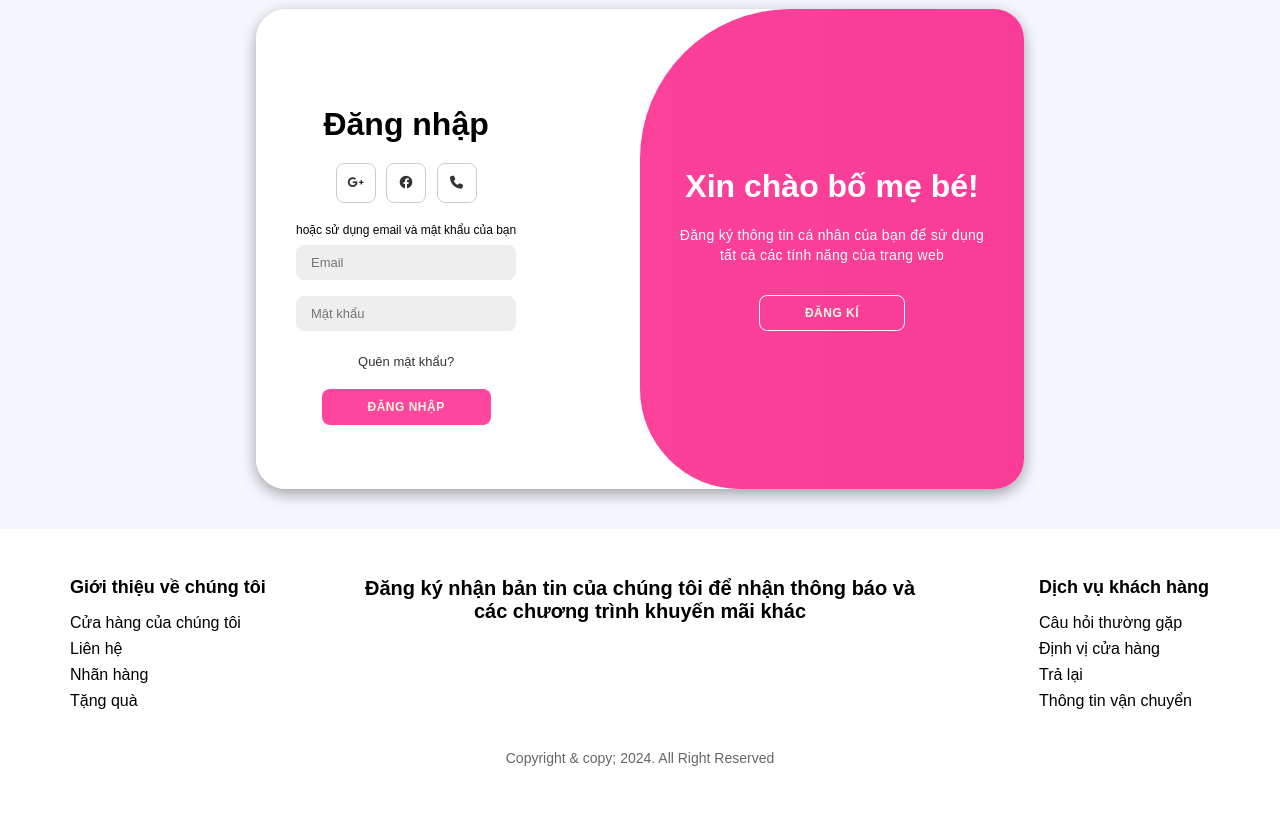
After one commit to Kaizeno44/CongNghePhanMem, a Django app: page /login/ in a window 1280 px wide. The commit adds this page. Shown: the part 352-1166 px from the top of the page. Run offline with Django 5.2, Linux system fonts and the light colour scheme.

Commit message:
CNPM project

```diff
--- /dev/null
+++ b/CNPM/app/static/app/css/style.css
@@ -0,0 +1,518 @@
+
+*{
+    margin: 0;
+    box-sizing: border-box;
+    font-family: 'Montserrat', sans-serif;
+}
+
+body {
+    background: #F5F7FD;
+    font-family: Helvetica ;
+}
+
+.header_top {
+    background: rgb(234, 0, 97);
+}
+.img_km{
+    display: flex;
+    justify-content: center;
+    align-items: center;
+}
+.img_km img {
+    padding: 0px 45px;
+    width: 1140px;
+    max-height: 70px;
+}
+.container_header_top {
+    display: flex;
+    justify-content: space-between;
+    align-items: center;
+    width: 1140px;
+    margin: auto;
+    padding: 5px 0px;
+}
+.list_Function{
+    display: flex;
+    justify-content: space-between;
+    gap: 20px;
+    height: 25px;
+
+}
+.search input {
+    width: 450px;
+    height: 40px;
+    border-radius: 50px;
+}
+.input_search{
+    outline: none;
+    display: block;
+    width: 100%;
+    height: 34px;
+    padding: 6px 12px;
+    font-size: 14px;
+    line-height: 1.42857143;
+    color: #555;
+    background-color: #fff;
+    background-image: none;
+    border: 1px solid gray;
+}
+.header__menu > ul > li > a:hover {
+    color: rgb(11, 183, 252);
+    text-decoration: none;
+    transition: color 0.3s ease;
+}
+.item_list_Function:hover{
+    background: rgb(234, 0, 97);
+    border-radius: 8px;
+}
+.input_search:hover{
+    border: 1px solid rgb(234, 0, 97);
+
+}
+.search i {
+    height: 20px;
+    width: 20px;
+    font-size: 25px;
+    color: #ED1164;
+    position: absolute;
+    right: 15px;
+    top: 7px;
+    font-weight: 400;
+}
+.item_list_Function {
+    display: flex;
+    justify-content: center;
+    align-items: center;
+    gap: 10px;
+    border-right: 1.5px solid black;
+    padding-right: 10px;
+    cursor: pointer;
+}
+.container_header_bottom{
+    display: flex;
+    align-items: center;
+    width: 1140px;
+    margin: auto;
+    font-size: 15px;
+    padding-bottom: 10px;
+}
+
+.header_menu {
+    display: flex;
+    gap: 5px;
+}
+.header__menu > ul {
+    list-style: none;
+    padding: 0;
+    margin: 0;
+    width: 100%;
+    display: flex;
+    height: 40px;
+    vertical-align: middle;
+    line-height: 40px;
+    gap: 15px;
+}
+.header__menu {
+    float: left;
+    margin-left: 40px;
+}
+.header__menu > ul > li {
+    padding: 0px 49px;
+}
+.header__menu > ul > li > a {
+    color: #000;
+    text-transform: uppercase;
+    font-weight: bold;
+    font-size: 15px;
+    text-decoration: none;
+}
+.header__bars {
+    float: left;
+    background: #dcd3b8;
+    border-radius: 10px;
+    padding: 12px 12px;
+    cursor: pointer;
+    position: relative;
+    width: 130px;
+    box-sizing: border-box;
+}
+.header__bars span {
+    font-weight: bold;
+    text-transform: uppercase;
+}
+.container{
+    background-color: #fff;
+    border-radius: 30px;
+    box-shadow: 0 5px 15px rgba(0, 0, 0, 0.35);
+    position: relative;
+    overflow: hidden;
+    width: 768px;
+    max-width: 100%;
+    min-height: 480px;
+    margin: auto;
+}
+
+.container p{
+    font-size: 14px;
+    line-height: 20px;
+    letter-spacing: 0.3px;
+    margin: 20px 0;
+}
+
+.container span{
+    font-size: 12px;
+}
+
+.container a{
+    color: #333;
+    font-size: 13px;
+    text-decoration: none;
+    margin: 15px 0 10px;
+}
+
+.container button{
+    background-color: rgb(255, 70, 158);
+    color: cornsilk;
+    font-size: 12px;
+    padding: 10px 45px;
+    border: 1px solid transparent;
+    border-radius: 8px;
+    font-weight: 600;
+    letter-spacing: 0.5px;
+    text-transform: uppercase;
+    margin-top: 10px;
+    cursor: pointer;
+}
+
+.container button.hidden{
+    background-color: transparent;
+    border-color: #fff;
+}
+
+.container form{
+    background-color: #fff;
+    display: flex;
+    align-items: center;
+    justify-content: center;
+    flex-direction: column;
+    padding: 0 40px;
+    height: 100%;
+}
+
+.container input{
+    background-color: #eee;
+    border: none;
+    margin: 8px 0;
+    padding: 10px 15px;
+    font-size: 13px;
+    border-radius: 8px;
+    width: 100%;
+    outline: none;
+}
+
+.form-container{
+    position: absolute;
+    top: 0;
+    height: 100%;
+    transition: all 0.6s ease-in-out;
+}
+
+.sign-in{
+    left: 0;
+    width: 50%;
+    z-index: 2;
+}
+
+.container.active .sign-in{
+    transform: translateX(100%);
+}
+
+.sign-up{
+    left: 0;
+    width: 50%;
+    opacity: 0;
+    z-index: 1;
+}
+
+.container.active .sign-up{
+    transform: translateX(100%);
+    opacity: 1;
+    z-index: 5;
+    animation: move 0.6s;
+}
+
+.social-icons{
+    margin: 20px 0;
+}
+
+.social-icons a{
+    border: 1px solid #ccc;
+    border-radius: 20%;
+    display: inline-flex;
+    justify-content: center;
+    align-items: center;
+    margin: 0 3px;
+    width: 40px;
+    height: 40px;
+}
+
+.toggle-container{
+    position: absolute;
+    top: 0;
+    left: 50%;
+    width: 50%;
+    height: 100%;
+    overflow: hidden;
+    transition: all 0.6s ease-in-out;
+    border-radius: 150px 0 0 100px;
+    z-index: 1000;
+}
+
+.container.active .toggle-container{
+    transform: translateX(-100%);
+    border-radius: 0 150px 100px 0;
+}
+
+.toggle{
+    background-color: #f12711;
+    height: 100%;
+    background: linear-gradient(to right, rgb(255, 70, 158), rgb(248, 60, 151));
+    color: #fff;
+    position: relative;
+    left: -100%;
+    height: 100%;
+    width: 200%;
+    transform: translateX(0);
+    transition: all 0.6s ease-in-out;
+}
+
+.container.active .toggle{
+    transform: translateX(50%);
+}
+
+.toggle-panel{
+    position: absolute;
+    width: 50%;
+    height: 100%;
+    display: flex;
+    align-items: center;
+    justify-content: center;
+    flex-direction: column;
+    padding: 0 30px;
+    text-align: center;
+    top: 0;
+    transform: translateX(0);
+    transition: all 0.6s ease-in-out;
+}
+
+.toggle-left{
+    transform: translateX(-200%);
+}
+
+.container.active .toggle-left{
+    transform: translateX(0);
+}
+
+.toggle-right{
+    right: 0;
+    transform: translateX(0);
+}
+
+.container.active .toggle-right{
+    transform: translateX(200%);
+}
+
+
+@media only screen and (min-width: 320px) and (max-width: 767px) {
+    .container {
+        background-color: #fff;
+        border-radius: 30px;
+        box-shadow: 0 5px 15px rgba(0, 0, 0, 0.35);
+        position: center;
+        overflow: hidden;
+        width: 330px;
+        max-width: 100%;
+        min-height: 500px;
+    }
+    .social-icons a {
+        font-size: 10px;
+        border-radius: 30%;
+        margin: 1px 3px 3px;
+        justify-content: center;
+        width: 30px;
+        height: 30px;
+    }
+    .toggle-container{
+        position: absolute;
+        top: 0;
+        left: 50%;
+        width: 50%;
+        height: 100%;
+        overflow: hidden;
+        transition: all 0.6s ease-in-out;
+        border-radius: 75px 0 0 50px;
+        z-index: 500;
+    }
+    h1 {
+        font-size: 20px;
+    }
+    .span{
+        font-size: 3px;
+    }
+    a {
+        font-size: 5px;
+    }
+    .container form {
+        font-size: 15px;
+    }
+    .container input {
+        border: none;
+        margin: 8px 0;
+        padding: 10px 15px;
+        font-size: 10px;
+        border-radius: 8px;
+        width: 120%;
+        outline: none;
+    }
+    .container button{
+        background-color: #f12711;
+        color: #fff;
+        font-size: 11px;
+        padding: 5px 25px;
+        border: 1px solid transparent;
+        border-radius: 8px;
+        font-weight: 600;
+        letter-spacing: 0.5px;
+        text-transform: uppercase;
+        margin-top: 15px;
+        cursor: pointer;
+    }
+    .sign-in{
+        left: 0;
+        width: 50%;
+        z-index: 1;
+    }
+    .sign-up{
+        left: 0;
+        width: 50%;
+        opacity: 0;
+        z-index: 1;
+    }
+
+}
+
+.theme-supertitle {
+    background-image: url(https://sua.vn/themes/sua/images/bgsua.jpg);
+    height: 150px;
+    width: 100%;
+    background-repeat: no-repeat;
+    background-position: 50% 80%;
+    margin-bottom: 25px;
+}
+.theme-supertitle span {
+    display: block;
+    width: 1200px;
+    margin: 0 auto;
+    padding: 65px 0;
+    text-transform: uppercase;
+    font-size: 32px;
+}
+.container_footer{
+    margin:  auto;
+    width: 1140px;
+    background: #fff;
+}
+.footer {
+    background-color: #fff;
+    padding: 3rem 1rem;
+    font-family: Arial, sans-serif;
+    margin-top: 40px;
+}
+
+.grid {
+    display: grid;
+    grid-template-columns: 1fr;
+    gap: 2rem;
+}
+
+@media (min-width: 768px) {
+    .grid {
+        grid-template-columns: repeat(4, 1fr);
+    }
+
+    .newsletter {
+        grid-column: span 2;
+        text-align: center;
+    }
+}
+
+.section h3 {
+    font-size: 1.125rem;
+    font-weight: bold;
+    margin-bottom: 1rem;
+}
+
+.section ul {
+    list-style: none;
+    padding: 0;
+}
+
+.section ul li {
+    margin-bottom: 0.5rem;
+}
+
+.section ul li a {
+    text-decoration: none;
+    color: #000;
+    transition: color 0.3s;
+}
+
+.section ul li a:hover {
+    text-decoration: underline;
+    color: rgb(234, 0, 97);
+}
+
+.newsletter h3 {
+    font-size: 1.25rem;
+    font-weight: 600;
+    margin-bottom: 1rem;
+}
+
+.form-container {
+    display: flex;
+    margin-top: 1rem;
+}
+
+/* .form-container input {
+    flex-grow: 1;
+    padding: 0.5rem 1rem;
+    border: 1px solid #ccc;
+    border-right: none;
+    border-radius: 20px 0 0 20px;
+    outline: none;
+}
+
+.form-container input:focus {
+    border-color: rgb(234, 0, 97);
+}
+
+.form-container button {
+    background-color: rgb(234, 0, 97);
+    color: #fff;
+    padding: 0.5rem 1rem;
+    border: none;
+    border-radius: 0 20px 20px 0;
+    cursor: pointer;
+    transition: background-color 0.3s;
+} */
+
+.form-container button:hover {
+    background-color: #333;
+}
+
+.footer-bottom {
+    margin-top: 2rem;
+    text-align: center;
+    font-size: 0.875rem;
+    color: #666;
+}
--- /dev/null
+++ b/CNPM/app/static/app/js/script.js
@@ -0,0 +1,8 @@
+const container = document.getElementById('container');
+const handeSignUp = () =>
+{
+    container.classList.add("active");
+}
+const handeSignIn = () => {
+    container.classList.remove("active");
+}
--- a/CNPM/app/templates/app/home.html
+++ b/CNPM/app/templates/app/home.html
@@ -9,6 +9,8 @@
     <link rel="stylesheet" href="{% static "app/css/homeCss.css" %}">
     <link rel="stylesheet" href="https://cdnjs.cloudflare.com/ajax/libs/font-awesome/4.7.0/css/font-awesome.min.css">
     <title>Home</title>
+
+
 </head>
 
 <body style="background: #F5F7FD;">
@@ -43,7 +45,7 @@
                         width: 22px;
                         background: url(https://cdn1.concung.com/themes/desktop4.1/image/v40/icon/customer-login.png) center center no-repeat;
                         background-size: contain;"></span>
-                        <a href="../login/login.html" style="text-decoration: none; color: black;"> Đăng nhập </a>
+                        <a href="{% url 'login' %}" style="text-decoration: none; color: black;"> Đăng nhập </a>
                     </div>
                 </div>
             </div>
@@ -83,7 +85,7 @@
     <main>
         <div class="container_body">
             <a href="#">
-                <img src="app/img/slide.jpg" alt="Lỗi hiển thị" class="zoomed">
+                <img src="static/app/img/slide.jpg" alt="Lỗi hiển thị" class="zoomed">
             </a>
         </div>
         <div class="container_flashsale">
--- /dev/null
+++ b/CNPM/app/templates/app/login.html
@@ -0,0 +1,192 @@
+{% load static  %}
+
+<!DOCTYPE html>
+<html lang="en">
+
+<head>
+    <meta charset="UTF-8">
+    <meta name="viewport" content="width=device-width, initial-scale=1.0">
+    <title>Login</title>
+    <link rel="stylesheet" href="https://cdnjs.cloudflare.com/ajax/libs/font-awesome/6.4.2/css/all.min.css">
+    <link rel="stylesheet" href="{% static 'app/css/style.css' %}">
+    <link rel="stylesheet" href="https://cdnjs.cloudflare.com/ajax/libs/font-awesome/4.7.0/css/font-awesome.min.css">
+    <!--js-->
+    <script src="https://cdnjs.cloudflare.com/ajax/libs/jquery/3.7.1/jquery.min.js" integrity="sha512-v2CJ7UaYy4JwqLDIrZUI/4hqeoQieOmAZNXBeQyjo21dadnwR+8ZaIJVT8EE2iyI61OV8e6M8PP2/4hpQINQ/g==" crossorigin="anonymous" referrerpolicy="no-referrer"></script>
+    <script src="https://cdn.jsdelivr.net/npm/@popperjs/core@2.11.8/dist/umd/popper.min.js" integrity="sha384-I7E8VVD/ismYTF4hNIPjVp/Zjvgyol6VFvRkX/vR+Vc4jQkC+hVqc2pM8ODewa9r" crossorigin="anonymous"></script>
+    <script src="https://cdn.jsdelivr.net/npm/bootstrap@5.3.3/dist/js/bootstrap.min.js" integrity="sha384-0pUGZvbkm6XF6gxjEnlmuGrJXVbNuzT9qBBavbLwCsOGabYfZo0T0to5eqruptLy" crossorigin="anonymous"></script>
+    <script src="{% static 'app/js/script.js' %}" > </script>
+</head>
+
+<body>
+    <header>
+        <div class="header_top">
+            <div class="img_km">
+                <img src="/static/app/img/backgroud_1.png" alt="Ảnh chương trình khuyến mãi">
+            </div>
+        </div>
+        <div class="container_header" style="background: white; padding: 0px 45px;">
+            <div class="container_header_top">
+                <div class="logo">
+                    <img src="/static/app/img/Logo.png" alt="MILK SHOP" style="height: 60px;">
+                </div>
+                <div class="search" style="position: relative;">
+                    <input type="text" placeholder="Tìm sản phẩm" class="input_search">
+                    <i class="fa fa-search"></i>
+                </div>
+                <div class="list_Function">
+                    <div class="item_list_Function">
+                        <span style="background: url(https://cdn1.concung.com/themes/desktop4.1/image/v40/icon/cart-top.png);
+                        width: 25px;
+                        height: 25px;
+                        background-size: contain;"></span>
+                        <p>Giỏ hàng </p>
+                    </div>
+                    <div class="item_list_Function">
+                        <p>Kiểm tra đơn hàng</p>
+                    </div>
+                    <div class="item_list_Function">
+                        <span style="height: 25px;
+                        width: 22px;
+                        background: url(https://cdn1.concung.com/themes/desktop4.1/image/v40/icon/customer-login.png) center center no-repeat;
+                        background-size: contain;"></span>
+                        <a href="{% url 'login' %}" style="text-decoration: none; color: black;"> Đăng nhập </a>
+                    </div>
+                </div>
+            </div>
+            <div class="container_header_bottom">
+                <div class="header__danhmuc">
+                    <div class="header__bars">
+                        <i class="fa fa-bars"></i>
+                        <span>Danh Mục</span>
+                    </div>
+                    <div class="header__menu">
+                        <ul>
+                            <li>
+                                <a href="{% url 'home' %}">Trang chủ</a>
+                            </li>
+
+                            <li>
+                                <a href="#">Mua hàng</a>
+                            </li>
+
+                            <li>
+                                <a href="#">Kiến thức</a>
+                            </li>
+
+                            <li>
+                                <a href="#">Khuyến mãi</a>
+                            </li>
+
+                            <li>
+                                <a target="_blank" href="#">Đổi quà</a>
+                            </li>
+                        </ul>
+                    </div>
+                </div>
+            </div>
+        </div>
+    </header>
+    <div class="theme-supertitle">
+        <span>Trang thành viên</span>
+    </div>
+    <div class="container_body">
+        <div class="container" id="container">
+            <div class="form-container sign-up">
+                <form>
+                    <h1>Tạo tài khoản</h1>
+                    <div class="social-icons">
+                        <a href="#" class="icon">
+                            <i class="fa-brands fa-google-plus-g"></i>
+                        </a>
+                        <a href="#" class="icon">
+                            <i class="fa-brands fa-facebook-f"></i>
+                        </a>
+                        <a href="#" class="icon">
+                            <i class="fa-solid fa-phone"></i>
+                        </a>
+                    </div>
+                    <span>hoặc sử dụng email của bạn để đăng ký</span>
+                    <input type="text" placeholder="Họ và tên">
+                    <input type="email" placeholder="Email">
+                    <input type="password" placeholder="Mật khẩu">
+                    <button>Đăng Kí</button>
+                </form>
+            </div>
+            <div class="form-container sign-in">
+                <form>
+                    <h1>Đăng nhập</h1>
+                    <div class="social-icons">
+                        <a href="#" class="icon">
+                            <i class="fa-brands fa-google-plus-g"></i>
+                        </a>
+                        <a href="#" class="icon">
+                            <i class="fa-brands fa-facebook-f"></i>
+                        </a>
+                        <a href="#" class="icon">
+                            <i class="fa-solid fa-phone"></i>
+                        </a>
+                    </div>
+                    <span>hoặc sử dụng email và mật khẩu của bạn</span>
+                    <input type="email" placeholder="Email">
+                    <input type="password" placeholder="Mật khẩu">
+                    <a href="">Quên mật khẩu?</a>
+                    <button>Đăng Nhập</button>
+                </form>
+            </div>
+            <div class="toggle-container">
+                <div class="toggle">
+                    <div class="toggle-panel toggle-left">
+                        <h1>Chào mừng trở lại!</h1>
+                        <p>Nhập thông tin cá nhân của bạn để sử dụng tất cả các tính năng của trang web </p>
+                        <button class="hidden" id="login" onclick="handeSignIn()">Đăng nhập</button>
+                    </div>
+                    <div class="toggle-panel toggle-right">
+                        <h1>Xin chào bố mẹ bé!</h1>
+                        <p>Đăng ký thông tin cá nhân của bạn để sử dụng tất cả các tính năng của trang web</p>
+                        <button class="hidden" id="register" onclick="handeSignUp()">Đăng kí</button>
+                    </div>
+                </div>
+            </div>
+        </div>
+    </div>
+    <footer class="footer">
+        <div class="container_footer">
+            <div class="grid">
+                <div class="section">
+                    <h3>Giới thiệu về chúng tôi</h3>
+                    <ul>
+                        <li><a href="#">Cửa hàng của chúng tôi</a></li>
+                        <li><a href="#">Liên hệ</a></li>
+                        <li><a href="#">Nhãn hàng</a></li>
+                        <li><a href="#">Tặng quà</a></li>
+                    </ul>
+                </div>
+
+                <div class="section newsletter">
+                    <h3>Đăng ký nhận bản tin của chúng tôi để nhận thông báo và các chương trình khuyến mãi khác</h3>
+                    <!-- <div class="form-container">
+                        <input type="email" placeholder="Email address...">
+                        <button>Subscribe</button>
+                    </div> -->
+                </div>
+
+                <div class="section"  style="padding-left: 90px;">
+                    <h3>Dịch vụ khách hàng</h3>
+                    <ul>
+                        <li><a href="#">Câu hỏi thường gặp</a></li>
+                        <li><a href="#">Định vị cửa hàng</a></li>
+                        <li><a href="#">Trả lại</a></li>
+                        <li><a href="#">Thông tin vận chuyển</a></li>
+                    </ul>
+                </div>
+            </div>
+
+            <div class="footer-bottom">
+                <p>Copyright & copy; 2024. All Right Reserved</p>
+            </div>
+        </div>
+    </footer>
+    <script src="{% static 'app/js/script.js' %}"></script>
+</body>
+
+</html>
--- a/CNPM/app/urls.py
+++ b/CNPM/app/urls.py
@@ -1,7 +1,10 @@
 from django.contrib import admin
 from django.urls import path
 from .import views
+from django.conf.urls.static import static
+from django.conf import settings
 
 urlpatterns = [
-    path("", views.home),
-]
+    path("", views.home,name='home'),
+    path('login/', views.login_view, name='login'),
+] + static(settings.STATIC_URL, document_root=settings.STATIC_ROOT)
--- a/CNPM/app/views.py
+++ b/CNPM/app/views.py
@@ -3,3 +3,5 @@ from django.http import HttpResponse
 # Create your views here.
 def home(request):
     return render(request,'app/home.html')
+def login_view(request):
+    return render(request, 'app/login.html')
```
Also changed, not shown: CNPM/app/static/app/img/login.png (added).
